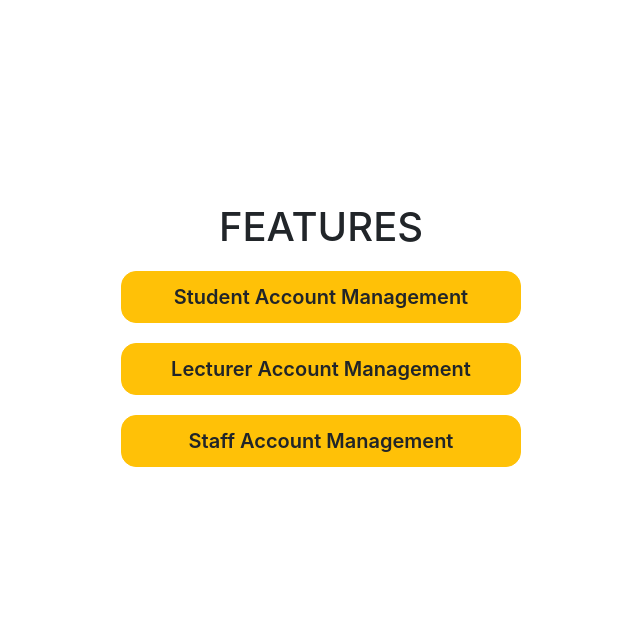
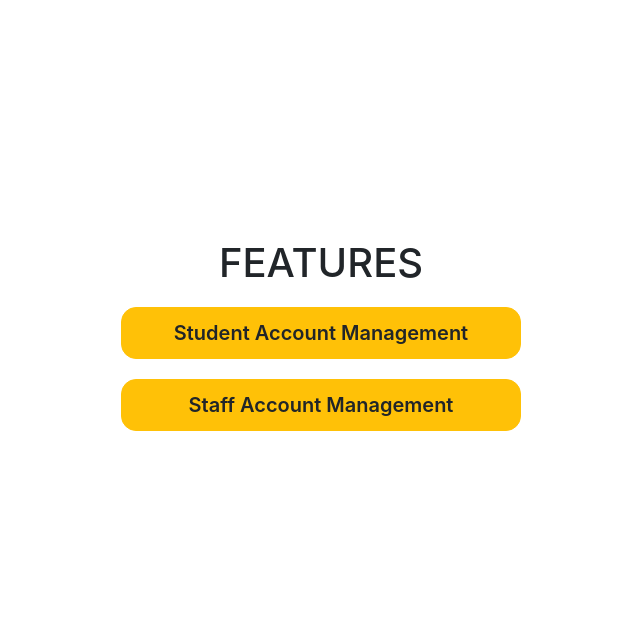
Before and after one commit to tomas-ramos21/Register-and-Quiz, a Django app: page /administrative/accountM/ in a window 1280 px wide. Shown: the part 74-709 px from the top of the page, without its empty margins (319-959 px from the left). Run offline with Django 3.2, Linux system fonts and the light colour scheme; the visitor is signed in with stand-in values (Sample User, id 1); some libraries are stand-ins or nearby versions.

Commit message:
Merged the creations of admin staff and lecturers

```diff
--- a/administrative/urls.py
+++ b/administrative/urls.py
@@ -10,7 +10,7 @@ urlpatterns = [
 	url(r'^accountM/$', views.acc_management, name='acc_management'),
 	url(r'^unitsM/$', views.unit_management, name='unit_management'),
 	url(r'^teachingspace/$', views.space_management, name='space_management'),
-	url(r'^lectAccAdd.html/$', views.lecturer_creation, name='lecturer_creation'),
+	url(r'^lectAccAdd.html/$', views.employee_creation, name='employee_creation'),
 	url(r'^stuAccAdd.html/$', views.student_creation, name='student_creation'),
 	url('user_login', views.user_logout, name='user_logout'),
 ]
--- a/administrative/views.py
+++ b/administrative/views.py
@@ -86,7 +86,7 @@ def space_management(request):
 				 'name_menu': user.first_name + ' ' + user.last_name}
 	return render(request, 'administrative/teachingspace.html', user_dict)
 
-def lecturer_creation(request):
+def employee_creation(request):
 	"""
 		Handles request sent by the user when using the
 		staff creation page. The page may be re-rendered or
--- a/templates/administrative/accountM.html
+++ b/templates/administrative/accountM.html
@@ -63,8 +63,7 @@
             <section class="main__choices  d-flex align-items-center justify-content-center flex-column">
                     <h1 class="mb-3 main__text">Features</h1>
                     <a href="{% url 'administrative:student_creation' %}" class="btn btn-warning my-3 main__button">Student Account Management</a>
-                    <a href="{% url 'administrative:lecturer_creation' %}" class="btn btn-warning my-3 main__button" >Lecturer Account Management</a>
-                    <a href="{% url 'administrative:lecturer_creation' %}" class="btn btn-warning my-3 main__button">Staff Account Management</a>
+                    <a href="{% url 'administrative:employee_creation' %}" class="btn btn-warning my-3 main__button">Staff Account Management</a>
              </section>
     </main>
     <footer class="footer">
```
